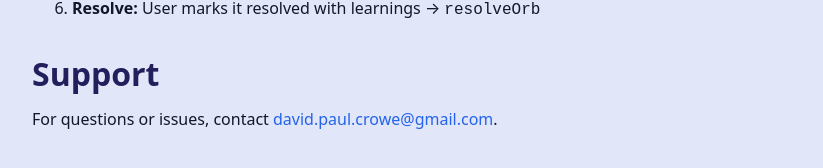
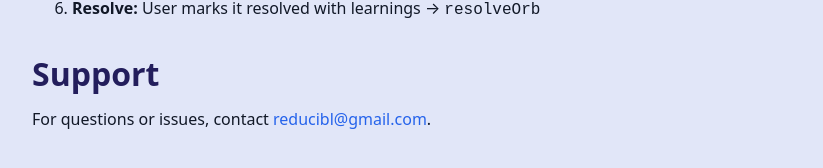
Before and after one commit to davidcrowe/reducibl.com, a Jekyll site: the page built from inner-mcp-docs.md, in a window 1280 px wide and 900 px high, scrolled down 2638 px. Shown: the part 672-840 px from the top of the window, without its empty margins (228-1051 px from the left). Built offline with Jekyll 4.4.1, drawn with Linux system fonts in a browser that asks for light colours.

Commit message:
typo fix

```diff
--- a/inner-mcp-docs.md
+++ b/inner-mcp-docs.md
@@ -131,4 +131,4 @@ Permanently delete a memory.
 
 ## Support
 
-For questions or issues, contact [david.paul.crowe@gmail.com](mailto:david.paul.crowe@gmail.com).
+For questions or issues, contact [reducibl@gmail.com](mailto:reducibl@gmail.com).
```
